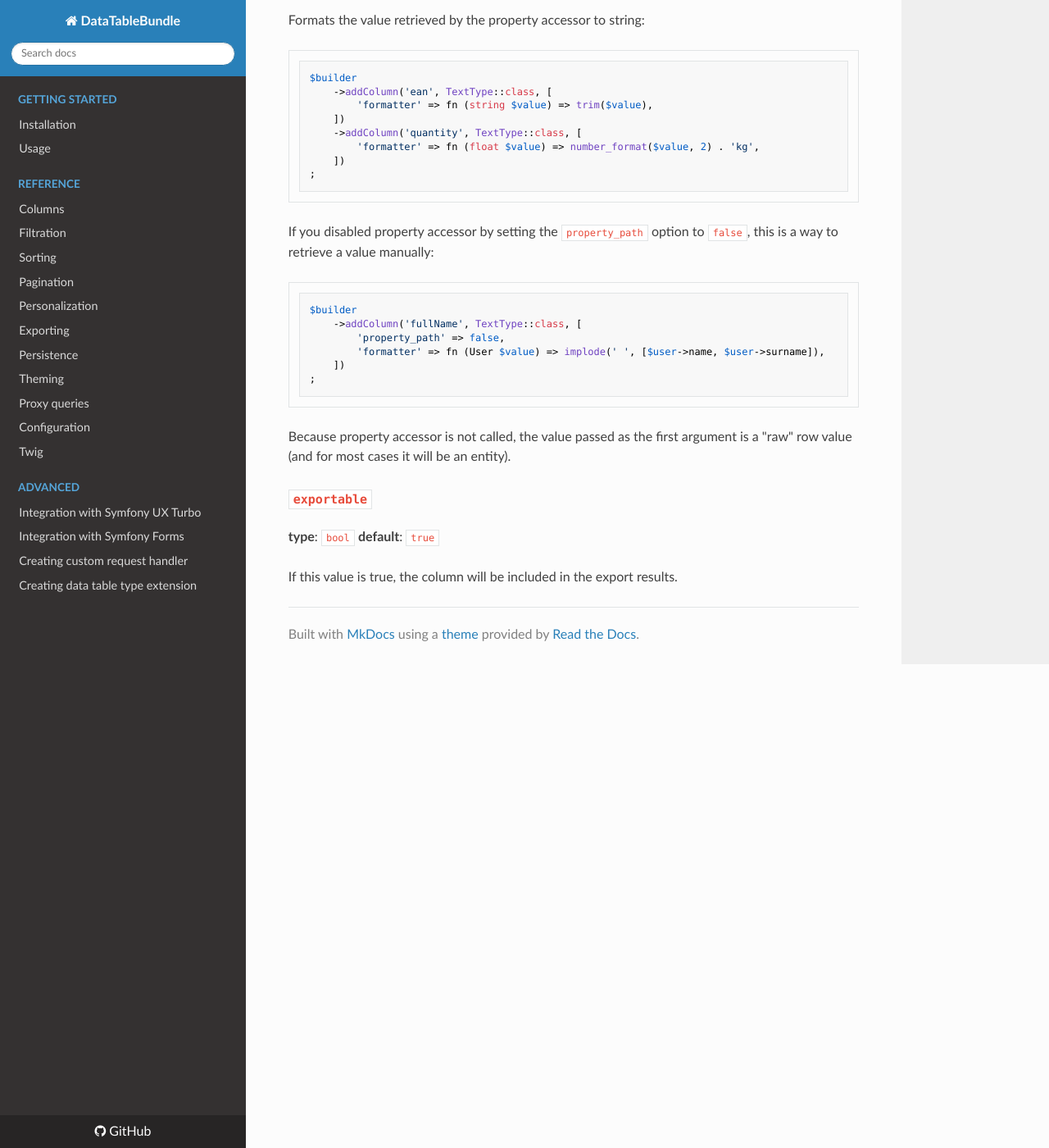
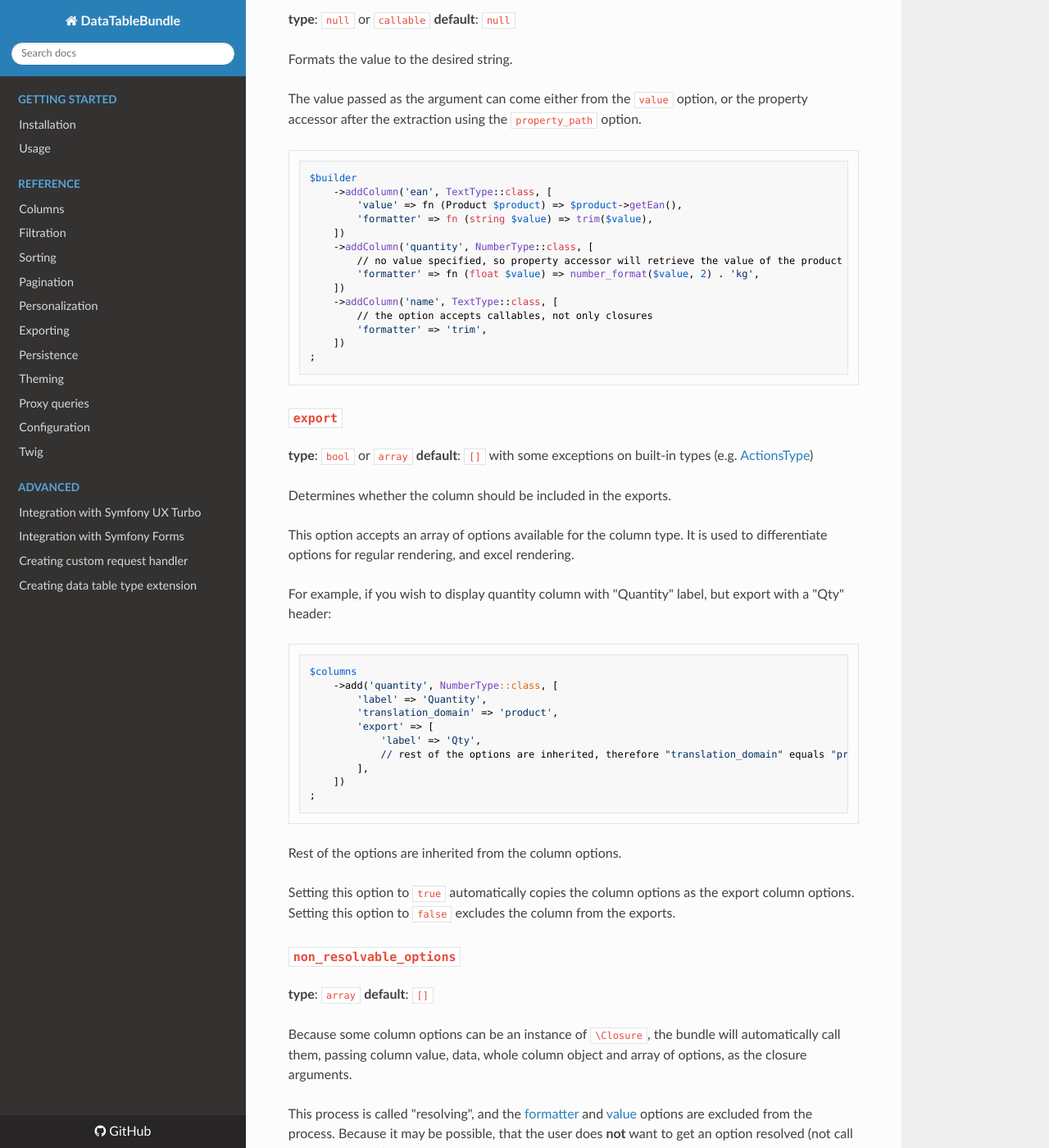
Before and after one commit to Kreyu/data-table-bundle, an MkDocs documentation site: the page built from docs/reference/columns/types/column.md, in a window 1280 px wide and 1400 px high, scrolled down 1698 px. Shown: the whole window at 82% size. Built offline with MkDocs 1.6.1, drawn with Linux system fonts in a browser that asks for light colours; nearby versions of some CDN libraries; some of the changed text lies outside the part shown.

Commit message:
[Feature] Better and more intuitive column options (#1)

````diff
--- a/docs/reference/columns/types/column.md
+++ b/docs/reference/columns/types/column.md
@@ -6,7 +6,7 @@ The [ColumnType](https://github.com/Kreyu/data-table-bundle/blob/main/src/Column
 
 ### `label`
 
-**type**: `string` or `TranslatableMessage` **default**: the label is "guessed" from the column name
+**type**: `string` or `Symfony\Component\Translation\TranslatableMessage` **default**: the label is "guessed" from the column name
 
 Sets the label that will be used when rendering the column header.
 
@@ -35,12 +35,13 @@ Setting the option to `false` disables property accessor (for situations, where
 **type**: `bool` or `string` **default**: `false` - the sortable behavior is disabled
 
 Sets the sort field used by the sortable behavior.
+
 Setting the option to `true` enables column sorting and uses the column name as a sort field name.
 Setting the option to `false` disables column sorting.
 
 ### `block_name`
 
-**type**: `string` **default**: `kreyu_data_table_column_`  + column type block prefix
+**type**: `string` **default**: `kreyu_data_table_column_` + column type block prefix
 
 Allows you to add a custom block name to the ones used by default to render the column type.
 Useful for example if you have multiple instances of the same column type, and you need to personalize the rendering of the columns individually.
@@ -56,36 +57,89 @@ Useful for example if you have multiple instances of the same column type, and y
 
 ### `formatter`
 
-**type**: `callable` **default**: `null`
+**type**: `null` or `callable` **default**: `null`
 
-Formats the value retrieved by the property accessor to string:
+Formats the value to the desired string.
+
+The value passed as the argument can come either from the `value` option,
+or the property accessor after the extraction using the `property_path` option.
 
 ```php
 $builder
     ->addColumn('ean', TextType::class, [
+        'value' => fn (Product $product) => $product->getEan(),
         'formatter' => fn (string $value) => trim($value),
     ])
-    ->addColumn('quantity', TextType::class, [
+    ->addColumn('quantity', NumberType::class, [
+        // no value specified, so property accessor will retrieve the value of the product "quantity"
         'formatter' => fn (float $value) => number_format($value, 2) . 'kg',
+    ])
+    ->addColumn('name', TextType::class, [
+        // the option accepts callables, not only closures
+        'formatter' => 'trim',
     ])
 ;
 ```
 
-If you disabled property accessor by setting the `property_path` option to `false`, this is a way to retrieve a value manually:
+### `export`
+
+**type**: `bool` or `array` **default**: `[]` with some exceptions on built-in types (e.g. [ActionsType](actions.md))
+
+Determines whether the column should be included in the exports.
+
+This option accepts an array of options available for the column type.
+It is used to differentiate options for regular rendering, and excel rendering.
+
+For example, if you wish to display quantity column with "Quantity" label, but export with a "Qty" header:
 
 ```php
-$builder
-    ->addColumn('fullName', TextType::class, [
-        'property_path' => false,
-        'formatter' => fn (User $value) => implode(' ', [$user->name, $user->surname]),
+$columns
+    ->add('quantity', NumberType::class, [
+        'label' => 'Quantity',
+        'translation_domain' => 'product',
+        'export' => [
+            'label' => 'Qty',
+            // rest of the options are inherited, therefore "translation_domain" equals "product", etc.
+        ],
     ])
 ;
 ```
 
-Because property accessor is not called, the value passed as the first argument is a "raw" row value (and for most cases it will be an entity).
+Rest of the options are inherited from the column options.
 
-### `exportable`
+Setting this option to `true` automatically copies the column options as the export column options.
+Setting this option to `false` excludes the column from the exports.
 
-**type**: `bool` **default**: `true`
+### `non_resolvable_options`
 
-If this value is true, the column will be included in the export results.
+**type**: `array` **default**: `[]`
+
+Because some column options can be an instance of `\Closure`, the bundle will automatically
+call them, passing column value, data, whole column object and array of options, as the closure arguments.
+
+This process is called "resolving", and the [formatter](#formatter) and [value](#value) options are excluded from the process.
+Because it may be possible, that the user does **not** want to get an option resolved (not call the closure at all),
+it is possible to pass the option name to this array, to exclude it from the resolving process.
+
+For example:
+
+```php
+$columns
+    ->add('id', CustomType::class, [
+        'uniqid' => function (string $prefix) {
+            return uniqid($prefix);
+        },
+        'non_resolvable_options' => [
+            'uniqid',
+        ],
+    ])
+;
+```
+
+The `uniqid` option will be available in the column views as a callable. For example, in templates:
+
+```twig
+{% block kreyu_data_table_column_custom %}
+    {{ value }} ({{ uniqid('product_') }})
+{% endblock %}
+```
--- a/src/Resources/views/themes/base.html.twig
+++ b/src/Resources/views/themes/base.html.twig
@@ -111,7 +111,7 @@
 {% endblock %}
 
 {% block kreyu_data_table_column_header %}
-    {% if data_table.vars.sorting_enabled and sort_field %}
+    {% if data_table.vars.sorting_enabled and sort %}
         {% set query_parameters = app.request.query.all() %}
 
         {% set sort_parameter_name = data_table.vars.sort_parameter_name %}
@@ -123,7 +123,7 @@
 
         {% set attr = {
             href: path(app.request.get('_route'), app.request.query.all|merge({
-                (sort_parameter_name ~ '[field]'): sort_field,
+                (sort_parameter_name ~ '[field]'): sort,
                 (sort_parameter_name ~ '[direction]'): opposite_sort_direction
             }))
         }|merge(attr|default({})) %}
@@ -131,7 +131,7 @@
         <a {{ block('attributes') }}>
             {{ block('kreyu_data_table_column_label', theme, _context) }}
 
-            {% if sort_field == current_sort_field %}
+            {% if sort == current_sort_field %}
                 {% if current_sort_direction == 'asc' %}
                     {{ block('sort_arrow_asc', theme, _context) }}
                 {% else %}
````
Also changed, not shown: docs/reference/columns/types/boolean.md (+2 -2 lines), docs/reference/columns/types/link.md (+4 -5 lines), docs/reference/columns/types/template.md (+4 -4 lines), 5 other files.
